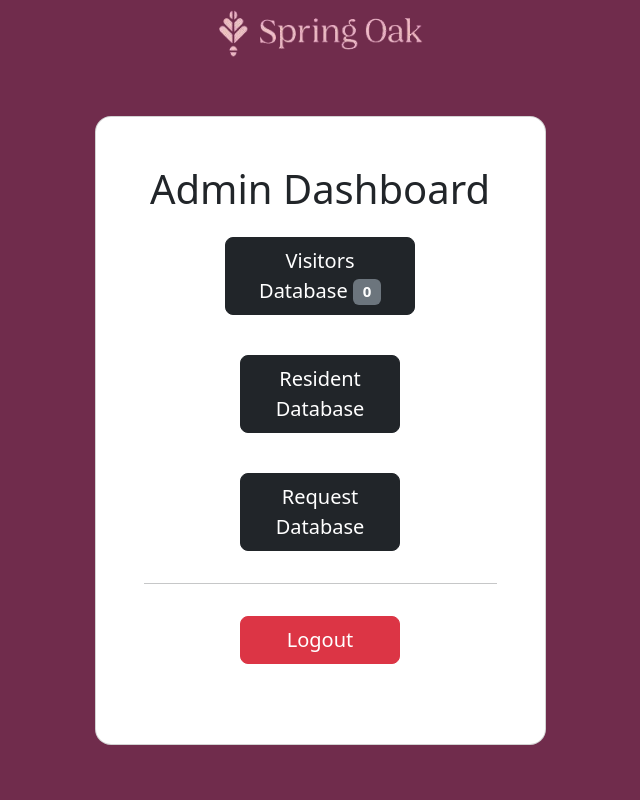
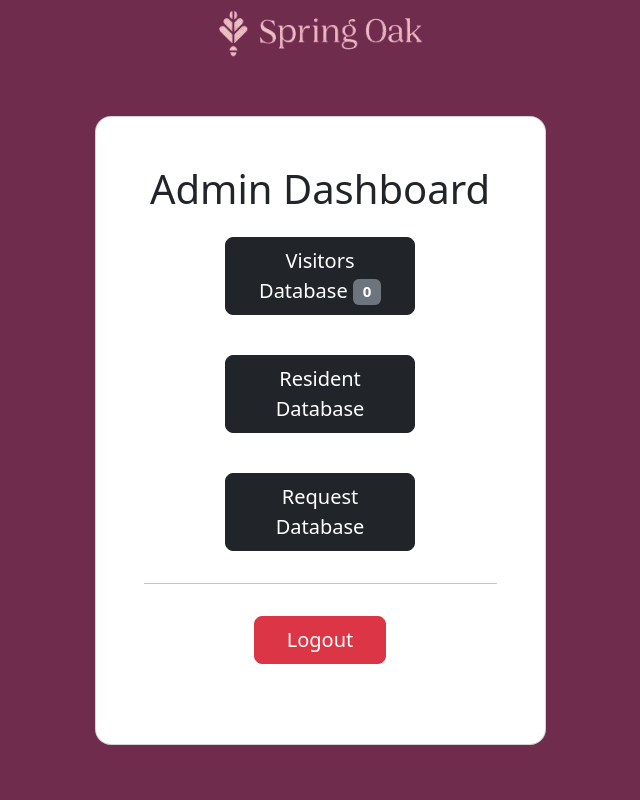
Before and after one commit to rosenb26/Software-Engineering-Group-Project, a Flask app: page /dashboard in a window 1280 px wide. Shown: the whole page, without its empty margins (320-960 px from the left). Run offline with Flask 3, Linux system fonts and the light colour scheme; data that the repository does not hold is empty; some libraries are stand-ins or nearby versions.

Commit message:
Update dashboard.html

```diff
--- a/SpringOakWebApp3.0/templates/dashboard.html
+++ b/SpringOakWebApp3.0/templates/dashboard.html
@@ -30,18 +30,18 @@
                 </button>
             </a>
             </div>
-            <div class="form-outline mb-4 d-grid gap-2 col-6 mx-auto">
+            <div class="form-outline mb-4 d-grid gap-2 col-7 mx-auto">
             <a href="/resident-database" class="m-2">
                 <button class="btn btn-dark btn-lg col-12">Resident Database</button>
             </a>
         </div>
-        <div class="form-outline mb-4 d-grid gap-2 col-6 mx-auto">
+        <div class="form-outline mb-4 d-grid gap-2 col-7 mx-auto">
             <a href="/resident-requests" class="m-2">
                 <button class="btn btn-dark btn-lg col-12">Request Database</button>
             </a>
         </div>
         <hr class="my-4" />
-        <div class="form-outline mb-4 d-grid gap-2 col-6 mx-auto">
+        <div class="form-outline mb-4 d-grid gap-2 col-5 mx-auto">
             <form action="/logout" method="post" class="m-2">
                 <button type="submit" class="col-12 btn btn-danger btn-lg">Logout</button>
             </form>
```
